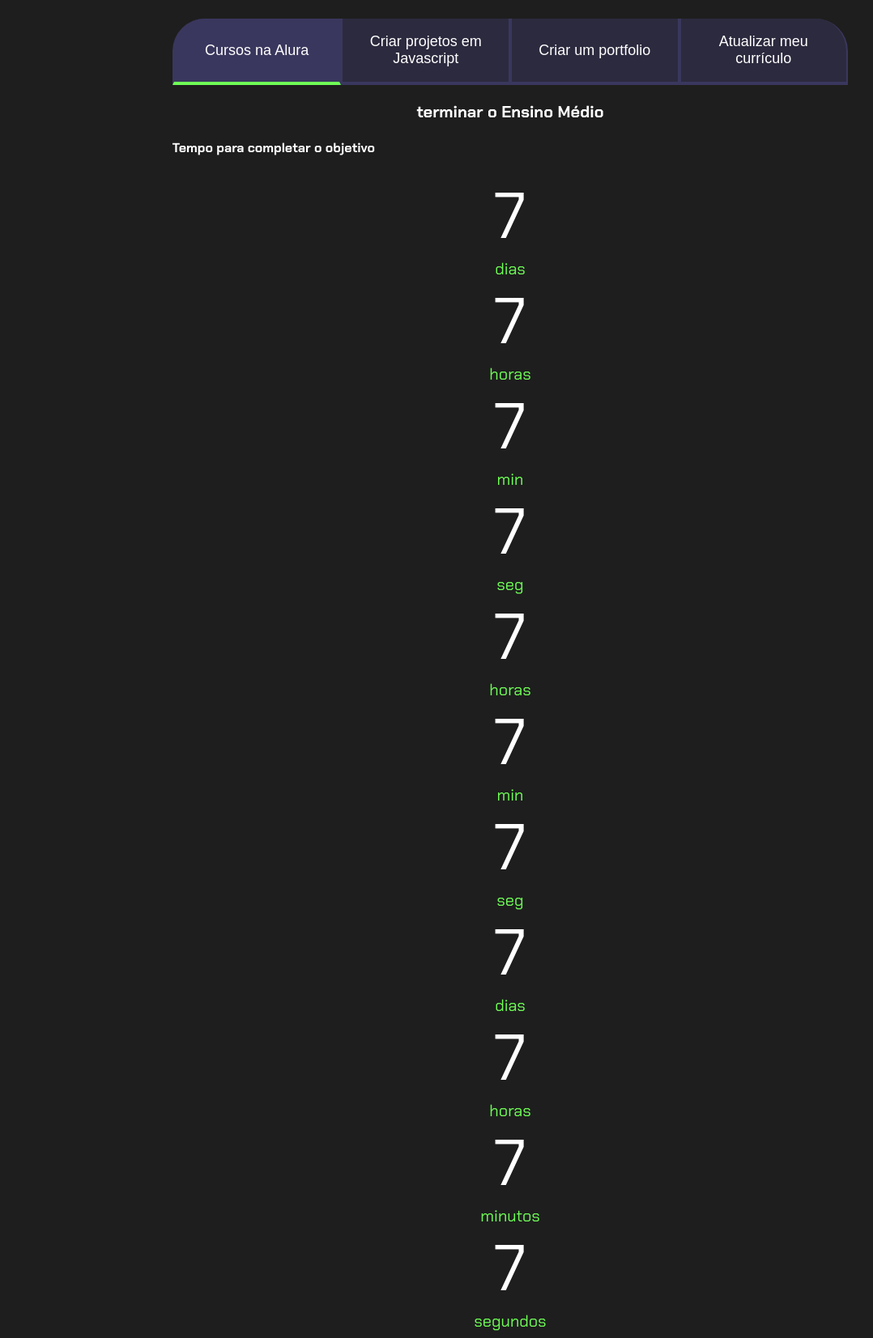
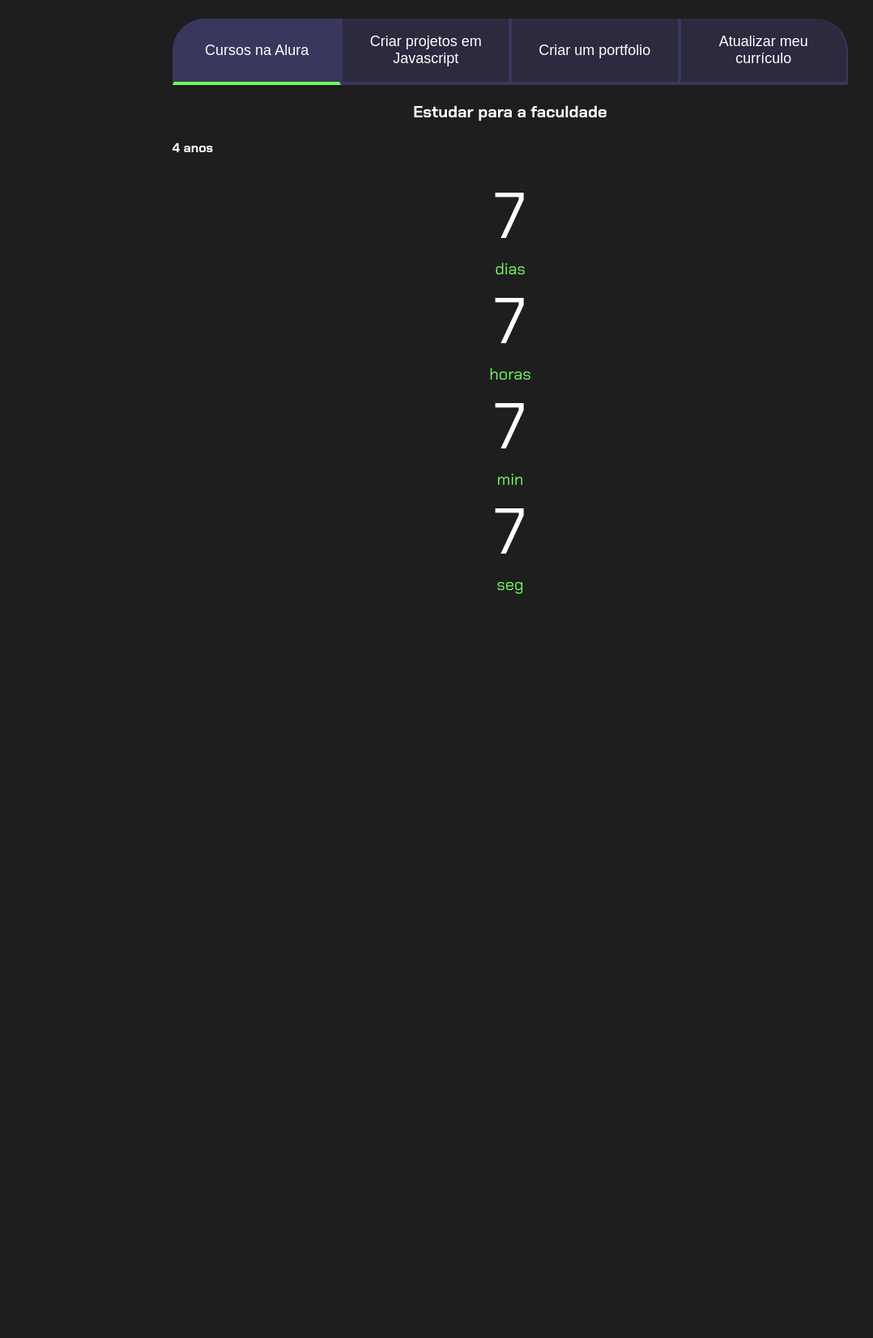
Before and after one commit to LeoFineze/leo.fineze, a plain HTML site: page index.html in a window 1280 px wide. Shown: the part 80-1733 px from the top of the page at 81% size, without its empty margins (10-1088 px from the left). After the commit the page ends 823 px from the top, so only its background shows below. Drawn offline with Linux system fonts and the light colour scheme.

Commit message:
Update index.html

```diff
--- a/index.html
+++ b/index.html
@@ -1,3 +1,4 @@
+
 <!DOCTYPE html>
 <html lang="pt-br">
 
@@ -20,8 +21,8 @@
             </div>
             <div class="abas-textos">
                 <div class="aba-conteudo ativo">
-                <h3 class="aba-conteudo-titulo-principal">terminar o Ensino Médio</h3>
-                <h4 class="aba-conteudo-titulo-secundario">Tempo para completar o objetivo</h4>
+                    <h3 class="aba-conteudo-titulo-principal">Estudar para a faculdade</h3>
+                    <h4 class="aba-conteudo-titulo-secundario">4 anos</h4>
                     <div class="contador">
 
                         <div class="contador-digito">
@@ -42,10 +43,11 @@
                         </div>
                     </div>
 
+                </div>
                 <div class="aba-conteudo">
-                <h3 class="aba-conteudo-titulo-principal">Voltar à jogar bola</h3>
-                <h4 class="aba-conteudo-titulo-secundario">Tempo para completar o objetivo</h4>
-                <div class="contador"></div>
+                    <h3 class="aba-conteudo-titulo-principal">Terminar a escola</h3>
+                    <h4 class="aba-conteudo-titulo-secundario">7 meses</h4>
+                    <div class="contador">
 
                         <div class="contador-digito">
                             <p class="contador-digito-numero" id="dias1">7</p>
@@ -65,10 +67,12 @@
                         </div>
                     </div>
 
+                </div>
                 <div class="aba-conteudo">
-                <h3 class="aba-conteudo-titulo-principal">Fazer faculdade</h3>
-                <h4 class="aba-conteudo-titulo-secundario">Tempo para completar o objetivo</h4>
-                <div class="contador"></div>
+                    <h3 class="aba-conteudo-titulo-principal">tirar a carteira</h3>
+                    <h4 class="aba-conteudo-titulo-secundario">2 meses</h4>
+                    <div class="contador">
+                        <div class="contador-digito">
 
                             <p class="contador-digito-numero" id="dias2">7</p>
                             <p class="contador-digito-texto">dias</p>
@@ -87,10 +91,11 @@
                         </div>
                     </div>
 
+                </div>
                 <div class="aba-conteudo">
-                <h3 class="aba-conteudo-titulo-principal">Tirar a habilitação</h3>
-                <h4 class="aba-conteudo-titulo-secundario">Tempo para completar o objetivo</h4>
-                <div class="contador"></div>
+                    <h3 class="aba-conteudo-titulo-principal">viajar final do ano</h3>
+                    <h4 class="aba-conteudo-titulo-secundario">7 meses</h4>
+                    <div class="contador">
 
                         <div class="contador-digito">
                             <p class="contador-digito-numero" id="dias3">7</p>
@@ -110,25 +115,11 @@
                         </div>
                     </div>
 
-                    <div class= "contador-digito">
-                    <p class="contador-digito-numero">7</p>
-                    <p class="contador-digito-texto">dias</p>
-            </div>
-                     <div class= "contador-digito">
-                    <p class="contador-digito-numero">7</p>
-                    <p class="contador-digito-texto">horas</p>
-            </div>
-                    <div class= "contador-digito">
-                    <p class="contador-digito-numero">7</p>
-                    <p class="contador-digito-texto">minutos</p>
-            </div>
-                    <div class= "contador-digito">
-                    <p class="contador-digito-numero">7</p>
-                    <p class="contador-digito-texto">segundos</p>
                 </div>
             </div>
         </div>
     </section>
     <script src="main.js"></script>
 </body>
+
 </html>
```
Lines whose indentation alone changed are shown as unchanged.
